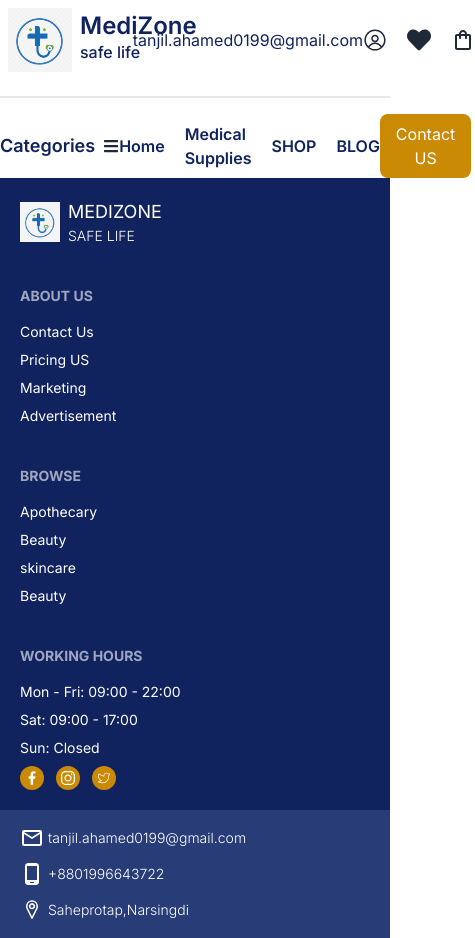
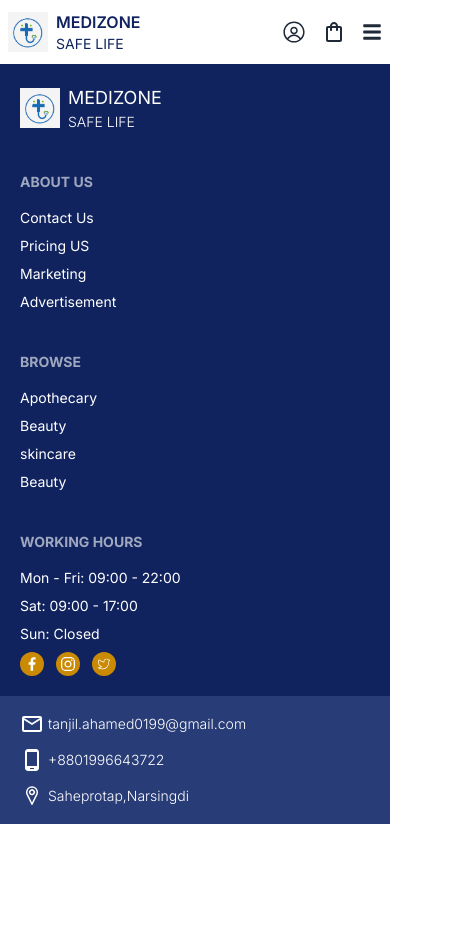
Before and after one commit to tanjilahamed99/medi-market-frontend, a Next.js app: page / in a window 390 px wide. Shown: the whole page, 475 px wide, since content can reach past the window. After the commit the page ends 844 px from the top, so only its background shows below. Built offline with nearby package versions, Linux system fonts and the light colour scheme.

Commit message:
navbar completed with responsive

```diff
--- a/src/components/shared/Navbar.tsx
+++ b/src/components/shared/Navbar.tsx
@@ -17,19 +17,23 @@ const Navbar = () => {
     <div className="">
       {/* navbar row 1 */}
       <div className="navbar">
-        <div className="navbar-start gap-2 items-center w-1/3">
-          <Image src={logo} alt="logo" className="h-16 w-16" />
+        {/* row - 1 */}
+        <div className="navbar-start gap-2 items-center lg:w-1/3">
+          <Image src={logo} alt="logo" className=" h-10 w-10 lg:h-16 lg:w-16" />
           <div className="">
             <Link
               href={"/"}
-              className="text-2xl leading-3 font-semibold text-primary-text"
+              className="lg:text-2xl md:leading-3 font-semibold text-primary-text"
             >
-              MediZone
+              MEDIZONE
             </Link>
-            <h4 className="font-medium text-primary-text">safe life</h4>
+            <h4 className="md:font-medium text-primary-text text-sm md:text-base">
+              SAFE LIFE
+            </h4>
           </div>
         </div>
-        <div className="navbar-center hidden lg:flex w-1/3">
+
+        <div className="navbar-center hidden lg:flex lg:w-1/3">
           <label className="input input-bordered flex items-center gap-2 rounded-full">
             <input type="text" className="grow " placeholder="Search" />
             <svg
@@ -46,24 +50,26 @@ const Navbar = () => {
             </svg>
           </label>
         </div>
-        <div className="navbar-end w-1/3 flex items-center justify-between">
+        <div className="navbar-end lg:w-1/3 flex items-center xl:justify-between">
           <h2
             onClick={handleClick}
-            className="cursor-pointer text-primary-text"
+            className="cursor-pointer text-primary-text hidden xl:inline"
           >
             tanjil.ahamed0199@gmail.com
           </h2>
-          <div className="flex items-center gap-5">
+          <div className="flex items-center gap-4 lg:gap-5">
             <RxAvatar className="text-2xl font-semibold cursor-pointer" />
-            <FaHeart className="text-2xl font-semibold cursor-pointer" />
+            <FaHeart className="text-2xl font-semibold cursor-pointer hidden lg:inline" />
             <MdOutlineShoppingBag className="text-2xl font-semibold cursor-pointer" />
+            <FaBars className=" text-xl font-semibold cursor-pointer lg:hidden" />
           </div>
         </div>
       </div>
 
-      <hr className="border my-4" />
+      <hr className="border my-4 hidden lg:inline" />
+
       {/* navbar row 2 */}
-      <div className="flex justify-between items-center">
+      <div className="hidden lg:flex justify-between items-center ">
         <div className="flex items-center gap-2">
           <h2 className="font-semibold text-primary-text text-lg">
             Categories
```
